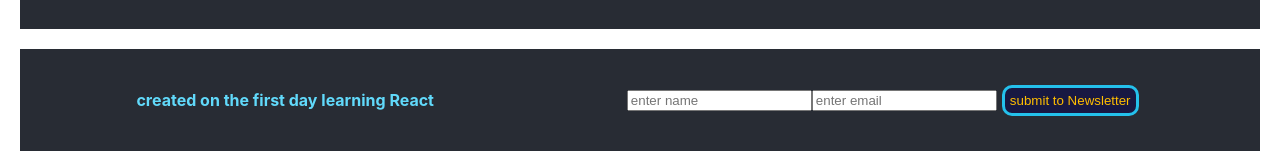
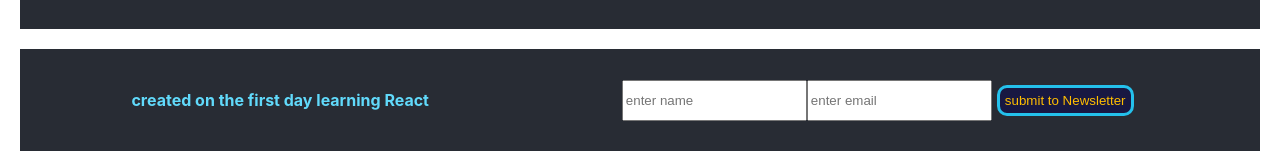
Before and after one commit to ThanhDuong2503/ReactAufgabe1, a React (Create React App) app: page / in a window 1280 px wide. Shown: the part 638-806 px from the top of the page. Built offline with nearby package versions, Linux system fonts and the light colour scheme.

Commit message:
AddComments

```diff
--- a/src/components/Footer.js
+++ b/src/components/Footer.js
@@ -6,7 +6,7 @@ export default function Footer(props) {
     return (
         <footer className="Footer">
             <h4>{props.children}</h4>
-            <div><NewsletterForm></NewsletterForm></div>
+            <NewsletterForm></NewsletterForm>
         </footer>
     )
 }
--- a/src/components/NewsletterForm.css
+++ b/src/components/NewsletterForm.css
@@ -1,6 +1,6 @@
-/*.NewsletterForm {*/
-
-/*    display: flex;*/
-/*    flex-flow: row nowrap;*/
-/*    justify-content: space-around;*/
-/*}*/
+.NewsletterForm {
+    display: flex;
+    flex-flow: row nowrap;
+    justify-content: space-between;
+    padding: 10px;
+}
--- a/src/components/NewsletterForm.js
+++ b/src/components/NewsletterForm.js
@@ -29,7 +29,7 @@ export default function NewsletterForm() {
     }
 
     return (
-    <form className="NewsletterForm" onSubmit = {handleSubmit}>
+    <form className="NewsletterForm" onSubmit={handleSubmit}>
 
         <input
             value={name}
```
